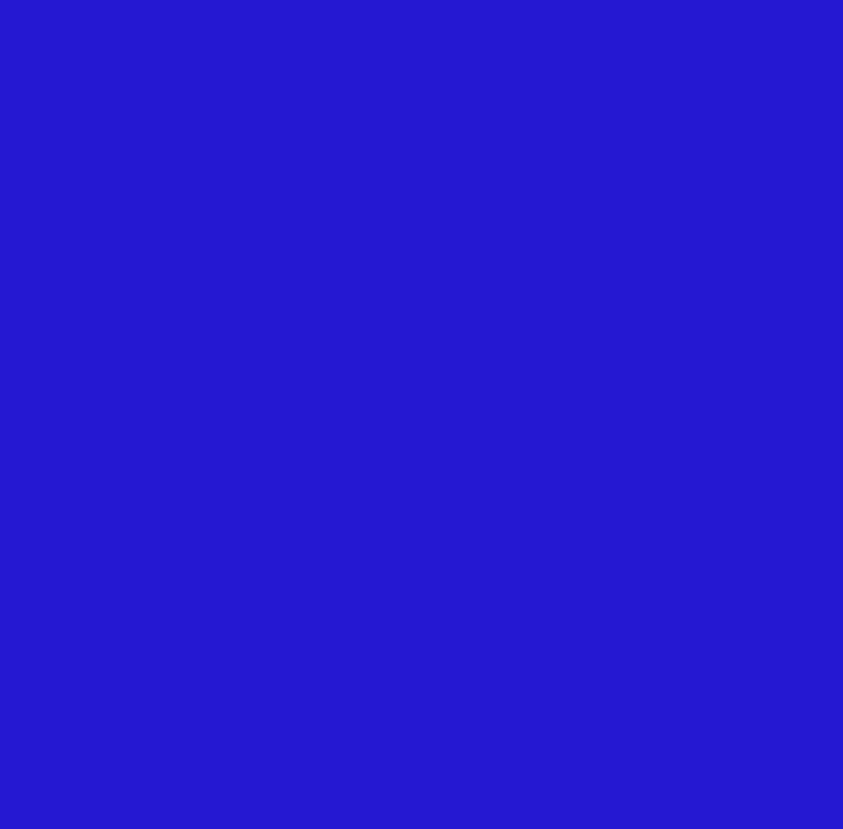
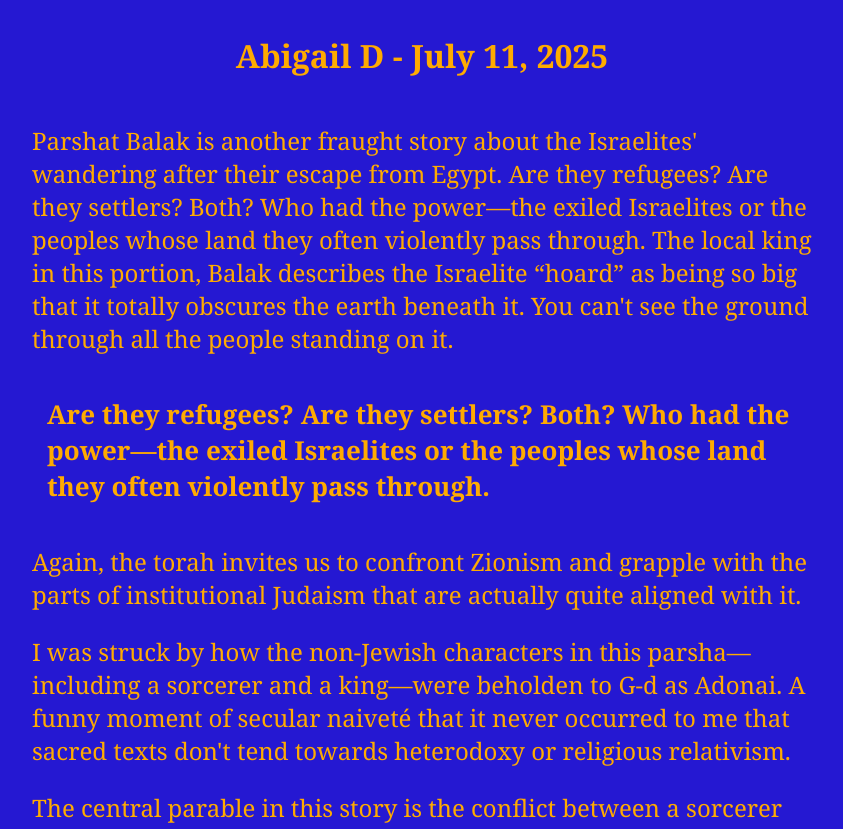
Before and after one commit to cyberjewess/tbrs-sv, a SvelteKit app: page /archive/dvar/2025-07-11 in a window 1280 px wide. Before the commit this address had no page. Shown: the part 240-1069 px from the top of the page, without its empty margins (218-1061 px from the left). Before the commit the page ends 800 px from the top, so only its background shows below. Built offline with nearby package versions, Linux system fonts and the light colour scheme.

Commit message:
Remove slash from shul name

```diff
--- a/src/routes/+page.svelte
+++ b/src/routes/+page.svelte
@@ -14,7 +14,7 @@
 </script>
 
 <div class="home">
-	<h1>You are at the Bushwick / Ridgewood Shul.</h1>
+	<h1>You are at the Bushwick Ridgewood Shul.</h1>
 
 	<div class="upcoming">
 		<h2>Shabbos @ Esti on {shabbosDate}.</h2>
--- a/src/routes/archive/dvar/+page.svelte
+++ b/src/routes/archive/dvar/+page.svelte
@@ -1,9 +1,9 @@
 <div class="home">
 	<h1>Divrei Torah</h1>
 	<ul>
-<li>
-<h2><a href="/">July 11, 2025 - Parshat Balak, Abigail D</a></h2>
-</li>
+		<li>
+			<h2><a href="/archive/dvar/2025-07-11/">July 11, 2025 - Parshat Balak, Abigail D</a></h2>
+		</li>
 		<li>
 			<h2><a href="/archive/dvar/2025-06-20/">June 20, 2025 - Parshat Shlakh, Daniel W</a></h2>
 		</li>
--- /dev/null
+++ b/src/routes/archive/dvar/2025-07-11/+page.svelte
@@ -0,0 +1,59 @@
+<div class="home">
+	<h1 class="centered">Parshat Balak</h1>
+	<h2 class="centered">Abigail D - July 11, 2025</h2>
+
+	<p>
+		Parshat Balak is another fraught story about the Israelites' wandering after their escape from
+		Egypt. Are they refugees? Are they settlers? Both? Who had the power—the exiled Israelites or
+		the peoples whose land they often violently pass through. The local king in this portion, Balak
+		describes the Israelite “hoard” as being so big that it totally obscures the earth beneath it.
+		You can't see the ground through all the people standing on it.
+	</p>
+
+	<h3>
+		Are they refugees? Are they settlers? Both? Who had the power—the exiled Israelites or the
+		peoples whose land they often violently pass through.
+	</h3>
+
+	<p>
+		Again, the torah invites us to confront Zionism and grapple with the parts of institutional
+		Judaism that are actually quite aligned with it.
+	</p>
+
+	<p>
+		I was struck by how the non-Jewish characters in this parsha—including a sorcerer and a
+		king—were beholden to G-d as Adonai. A funny moment of secular naiveté that it never occurred to
+		me that sacred texts don't tend towards heterodoxy or religious relativism.
+	</p>
+
+	<p>
+		The central parable in this story is the conflict between a sorcerer Balaam, called upon to
+		curse the Israelites by Balak who fears they will violently seize his land, and his donkey. An
+		angel of G-d reveals himself to the donkey, but G-d makes it impossible for Balaam to see it.
+		Why? Why is this a convention of the torah—for God to contrive near-lethal misunderstanding and
+		violence.
+	</p>
+
+	<p>
+		And it is near-lethal for the Donkey. Balaam beats her and beats her for stopping in the road.
+		Why doesn't Balaam trust her instincts? Why does he assume she is being obstinate? Finally, G-d
+		makes it possible for the Donkey to speak and for Balaam to see the messenger. The Donkey asks
+		Balaam why he didn't trust her when she was never failed him before. And the angel delivers his
+		message which is a convoluted way of ensuring Balaam doesn't actually curse the Israelites.
+	</p>
+
+	<p>
+		I brought up the Jewish Currents commentary on this portion (by Avigayil Halpern) which reads
+		the Donkey as a metaphor for the representation of minority identity in the torah and a
+		challenge to how we think about representation and identity formation. I asked—is this a
+		generative reading or is it kind of messed up to compare oppressed groups of human beings to a
+		donkey?
+	</p>
+
+	<p>
+		We had a lively discussion about this and also about the other challenging proto-nationalist
+		aspects of this part of the torah. We concluded with the idea that I always come back to when
+		Jewish liturgy frustrates/disappoints/enrages me—to be Jewish literally means to wrestle with
+		the divine.
+	</p>
+</div>
```
